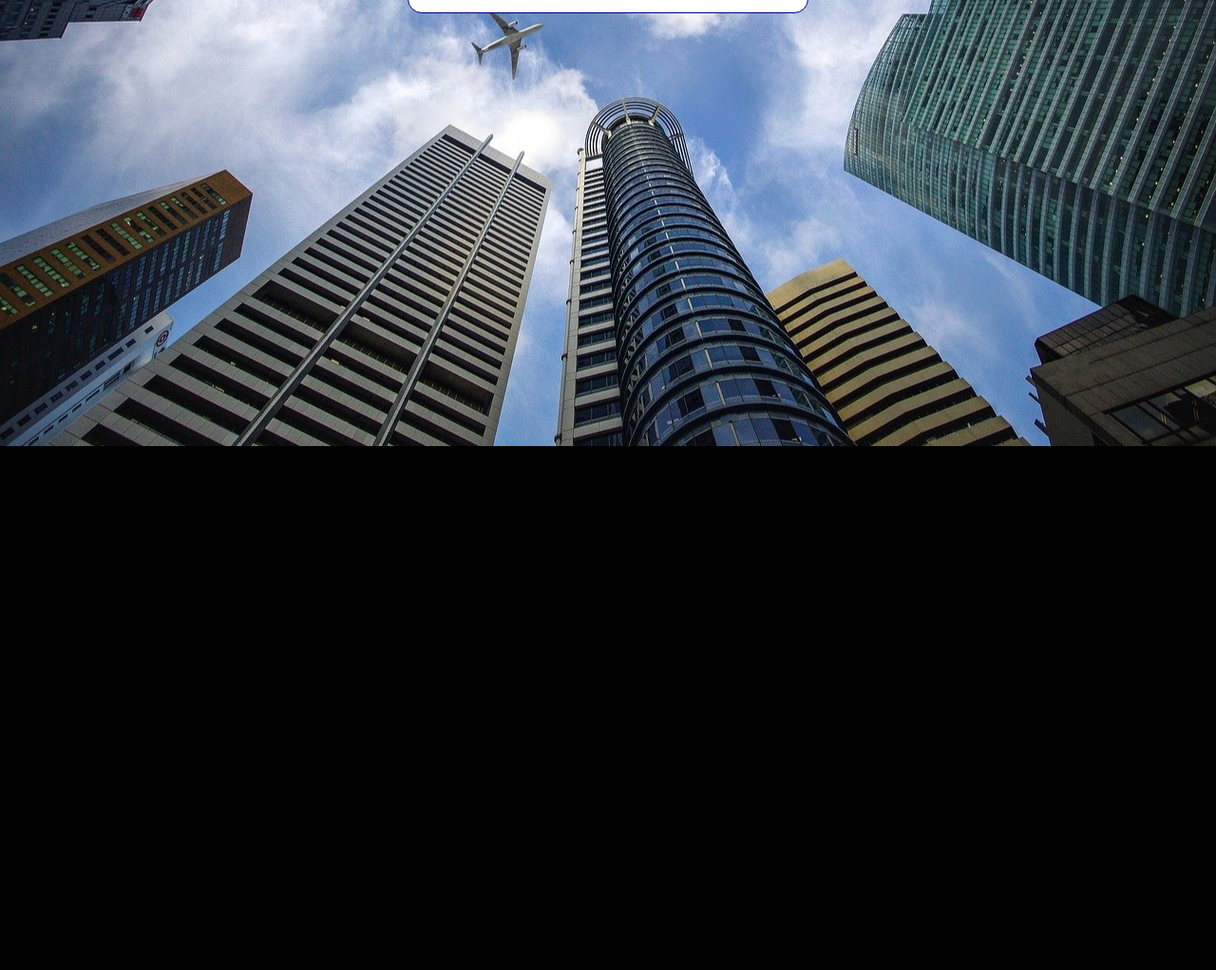
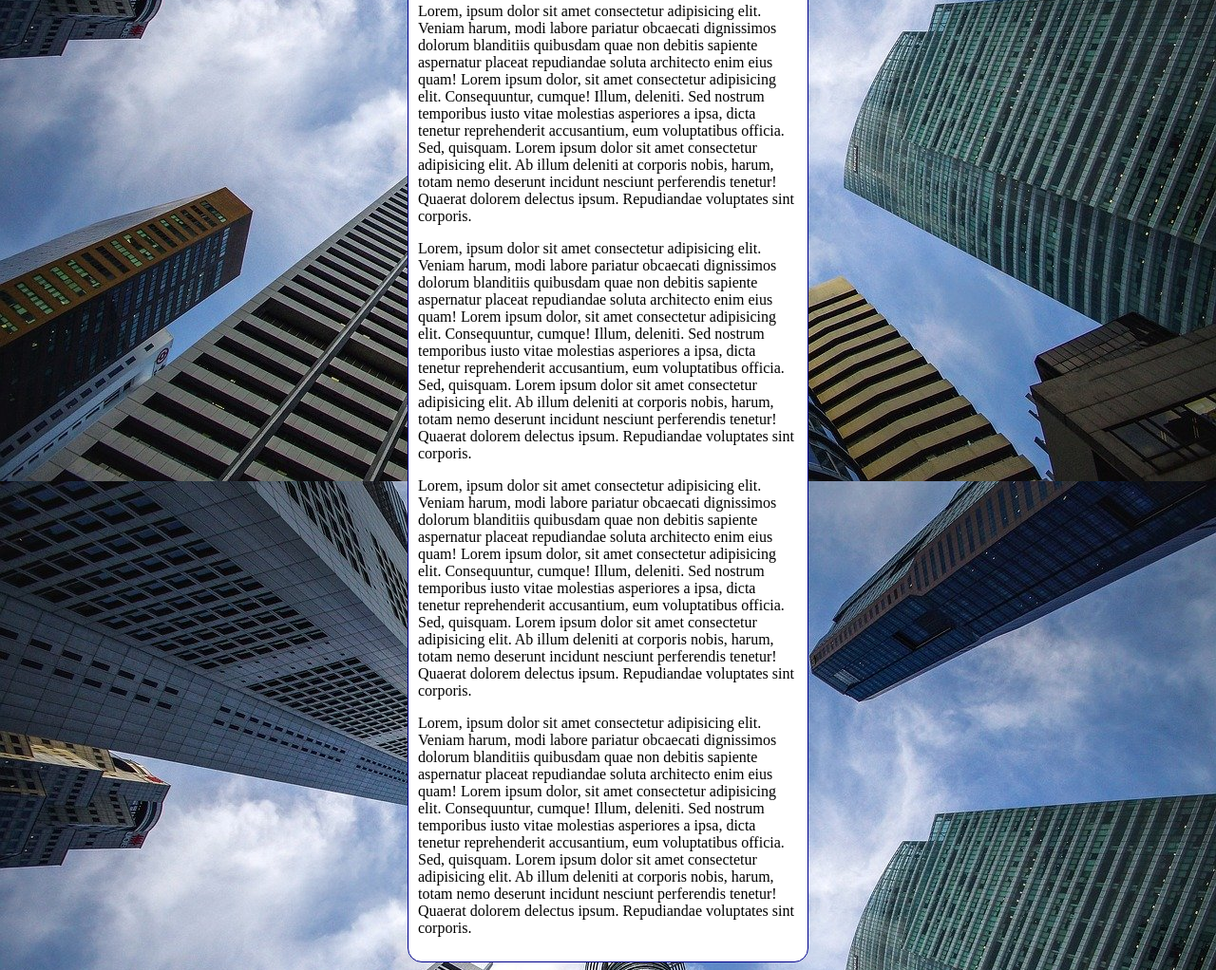
Before and after one commit to Filiss/html-css, a plain HTML site: page exerciciosF/ex-modulo3F/ex022F/fundo006.html in a window 1280 px wide. Shown: the part 346-1368 px from the top of the page at 95% size. Before the commit the page ends 816 px from the top, so only its background shows below. Drawn offline with Linux system fonts and the light colour scheme.

Commit message:
atualizei ex022

```diff
--- a/exerciciosF/ex-modulo3F/ex022F/fundo006.html
+++ b/exerciciosF/ex-modulo3F/ex022F/fundo006.html
@@ -3,19 +3,23 @@
 <head>
     <meta charset="UTF-8">
     <meta name="viewport" content="width=device-width, initial-scale=1.0">
-    <title>Document</title>
+    <title>Fundo fixo de tela</title>
     <style>
         body{
-            height: 100vh;
+            /*height: 100vh;
             background-color: black;
             background-image: url(imagens/wallpaper002.jpg);
             background-position: center center;
             background-repeat: no-repeat;
             background-size: cover;
+            background-attachment: fixed;*/
+
+            background: black url(imagens/wallpaper002.jpg) center center no-repeat fixed;
+            background-size: cover;
         }
         main{
             background-color: white;
-            width: 400px;
+            max-width: 400px;
             padding: 10px;
             margin: auto;
             border: 1px solid darkblue;
@@ -33,6 +37,30 @@
      vitae molestias asperiores a ipsa, dicta tenetur reprehenderit accusantium, eum voluptatibus officia. Sed, quisquam.
      Lorem ipsum dolor sit amet consectetur adipisicing elit. Ab illum deleniti at corporis nobis, harum, totam nemo deserunt incidunt
      nesciunt perferendis tenetur! Quaerat dolorem delectus ipsum. Repudiandae voluptates sint corporis.</p>
+     <p>Lorem, ipsum dolor sit amet consectetur adipisicing elit. Veniam harum, modi labore pariatur obcaecati dignissimos
+        dolorum blanditiis quibusdam quae non debitis sapiente aspernatur placeat repudiandae soluta architecto enim eius quam!
+        Lorem ipsum dolor, sit amet consectetur adipisicing elit. Consequuntur, cumque! Illum, deleniti. Sed nostrum temporibus iusto
+        vitae molestias asperiores a ipsa, dicta tenetur reprehenderit accusantium, eum voluptatibus officia. Sed, quisquam.
+        Lorem ipsum dolor sit amet consectetur adipisicing elit. Ab illum deleniti at corporis nobis, harum, totam nemo deserunt incidunt
+        nesciunt perferendis tenetur! Quaerat dolorem delectus ipsum. Repudiandae voluptates sint corporis.</p>
+        <p>Lorem, ipsum dolor sit amet consectetur adipisicing elit. Veniam harum, modi labore pariatur obcaecati dignissimos
+            dolorum blanditiis quibusdam quae non debitis sapiente aspernatur placeat repudiandae soluta architecto enim eius quam!
+            Lorem ipsum dolor, sit amet consectetur adipisicing elit. Consequuntur, cumque! Illum, deleniti. Sed nostrum temporibus iusto
+            vitae molestias asperiores a ipsa, dicta tenetur reprehenderit accusantium, eum voluptatibus officia. Sed, quisquam.
+            Lorem ipsum dolor sit amet consectetur adipisicing elit. Ab illum deleniti at corporis nobis, harum, totam nemo deserunt incidunt
+            nesciunt perferendis tenetur! Quaerat dolorem delectus ipsum. Repudiandae voluptates sint corporis.</p>
+            <p>Lorem, ipsum dolor sit amet consectetur adipisicing elit. Veniam harum, modi labore pariatur obcaecati dignissimos
+                dolorum blanditiis quibusdam quae non debitis sapiente aspernatur placeat repudiandae soluta architecto enim eius quam!
+                Lorem ipsum dolor, sit amet consectetur adipisicing elit. Consequuntur, cumque! Illum, deleniti. Sed nostrum temporibus iusto
+                vitae molestias asperiores a ipsa, dicta tenetur reprehenderit accusantium, eum voluptatibus officia. Sed, quisquam.
+                Lorem ipsum dolor sit amet consectetur adipisicing elit. Ab illum deleniti at corporis nobis, harum, totam nemo deserunt incidunt
+                nesciunt perferendis tenetur! Quaerat dolorem delectus ipsum. Repudiandae voluptates sint corporis.</p>
+                <p>Lorem, ipsum dolor sit amet consectetur adipisicing elit. Veniam harum, modi labore pariatur obcaecati dignissimos
+                    dolorum blanditiis quibusdam quae non debitis sapiente aspernatur placeat repudiandae soluta architecto enim eius quam!
+                    Lorem ipsum dolor, sit amet consectetur adipisicing elit. Consequuntur, cumque! Illum, deleniti. Sed nostrum temporibus iusto
+                    vitae molestias asperiores a ipsa, dicta tenetur reprehenderit accusantium, eum voluptatibus officia. Sed, quisquam.
+                    Lorem ipsum dolor sit amet consectetur adipisicing elit. Ab illum deleniti at corporis nobis, harum, totam nemo deserunt incidunt
+                    nesciunt perferendis tenetur! Quaerat dolorem delectus ipsum. Repudiandae voluptates sint corporis.</p>
     </main>
 </body>
 </html>
```
